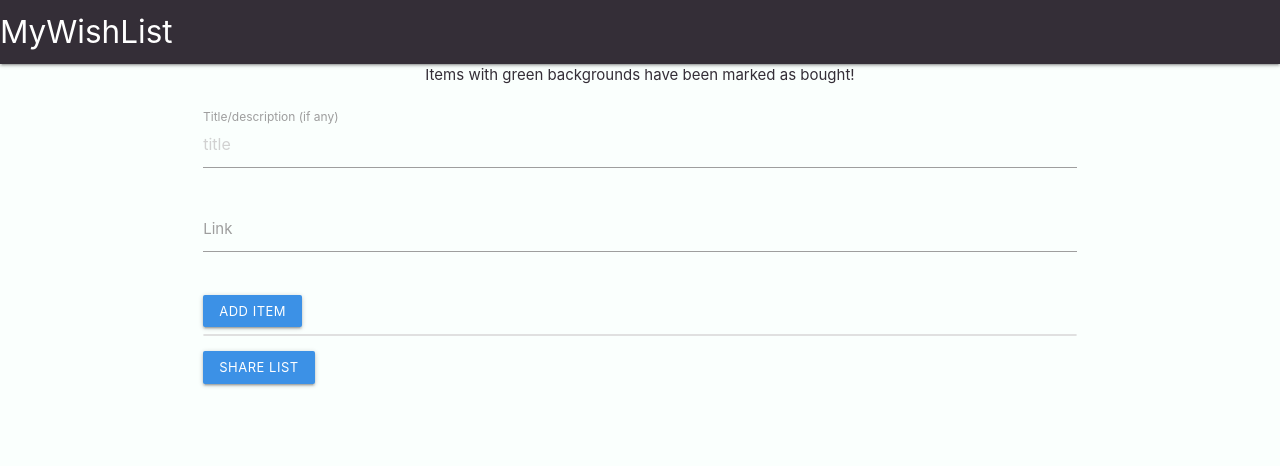
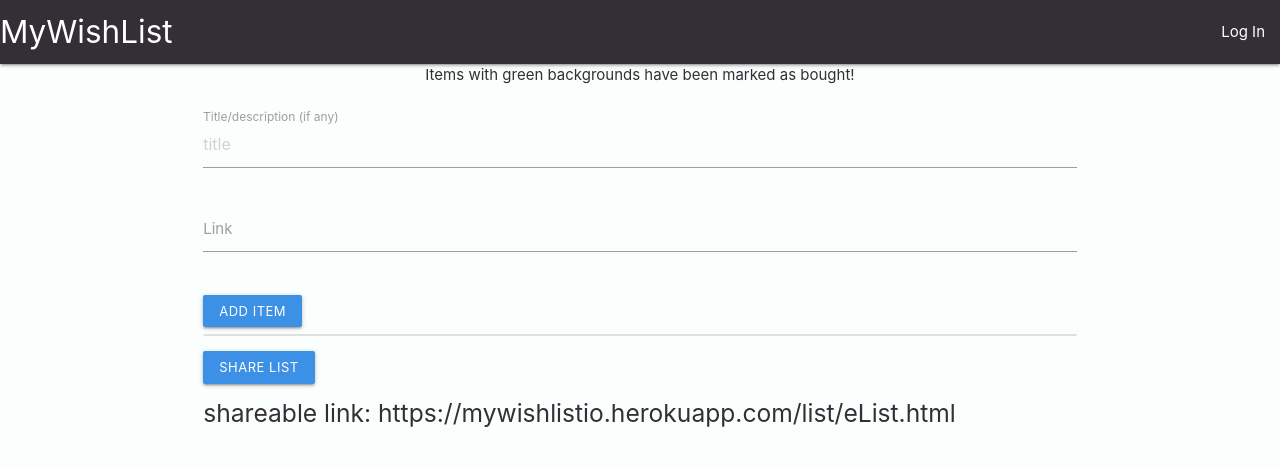
Before and after one commit to 2017mike/Wishlistable, a website: page public/makeList.html in a window 1280 px wide. Both pictures are taken after a click on the link "SHARE LIST". Drawn offline with nearby package versions, Linux system fonts and the light colour scheme; no server answers.

Commit message:
added shareable link

```diff
--- a/public/assets/all.js
+++ b/public/assets/all.js
@@ -3,11 +3,11 @@
   var instances = M.Sidenav.init(elems, {});
 })
 
-M.AutoInit();
-document.addEventListener('DOMContentLoaded', function () {
-  var elems = document.querySelectorAll('select');
-  var instances = M.FormSelect.init(elems, {});
-})
+// M.AutoInit();
+// document.addEventListener('DOMContentLoaded', function () {
+//   var elems = document.querySelectorAll('select');
+//   var instances = M.FormSelect.init(elems, {});
+// })
 
 
 function displaySignOut() {
--- a/public/makeList.html
+++ b/public/makeList.html
@@ -68,7 +68,9 @@
 
 
 
-    <a id="addItem" class="waves-effect waves-light btn-small">Share List</a>
+    <a id="shareList" class="waves-effect waves-light btn-small">Share List</a>
+    <div id="shareLink"></div>
+
 
 
   </form>
@@ -81,11 +83,29 @@
 
   <script>
 
+
+
+
+
+
+
+
+    document.addEventListener('DOMContentLoaded', function () {
+        var elems = document.querySelectorAll('.modal');
+        var instances = M.Modal.init(elems, {});
+      });
+
   let listId = window.location.pathname.substr(window.location.pathname.length - 10);
   // console.log(listId)
 
   let newListData
   let newID
+
+  document.getElementById('shareList').addEventListener('click', event => {
+      document.getElementById('shareLink').innerHTML = `
+  <h5>  shareable link: https://mywishlistio.herokuapp.com/list/${listId} </h5>
+  `
+    })
 
 
 
```
Also changed, not shown: public/index.html (+3 -0 lines).
